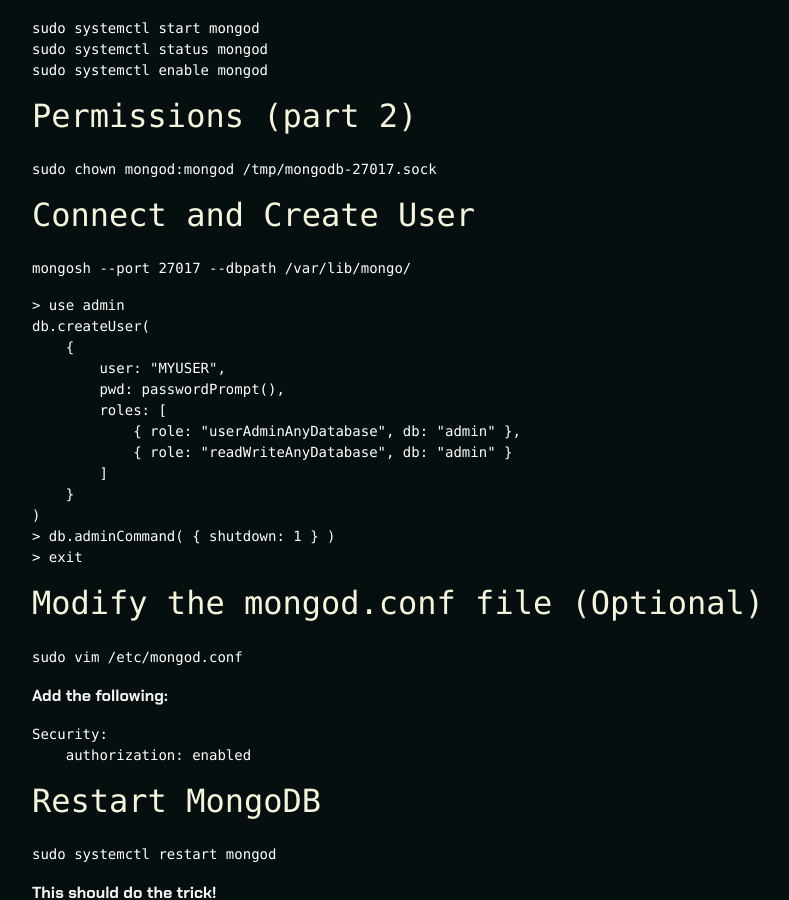
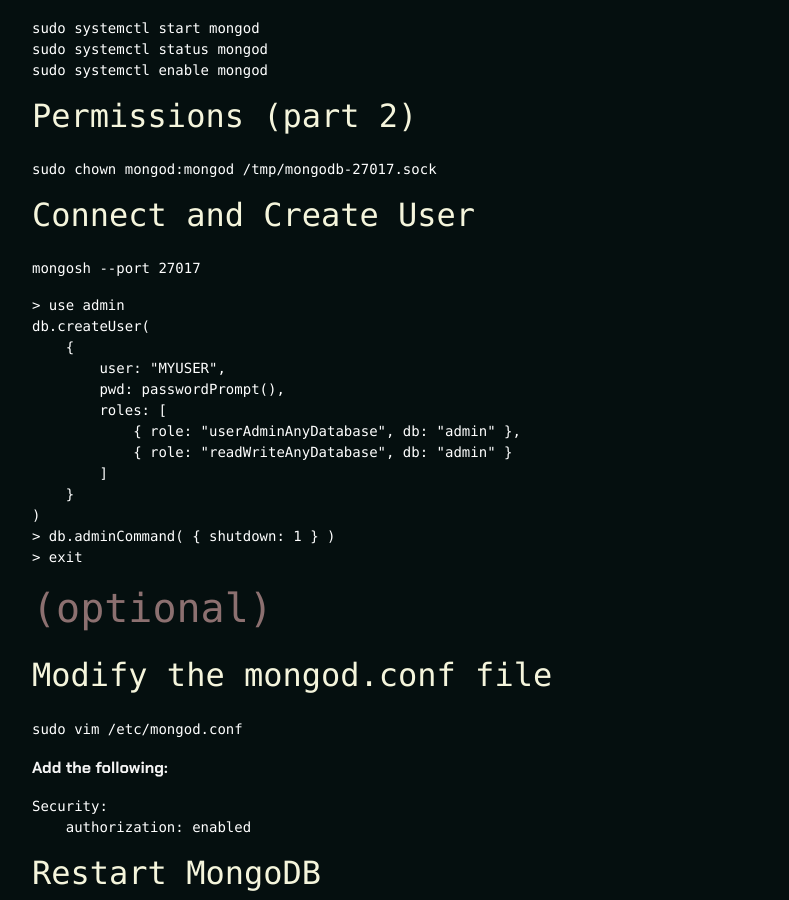
Before and after one commit to Markojudas/chronicles, a Jekyll site: the page built from _posts/2022-07-05-MongoDB-Fedora.md, in a window 1280 px wide and 900 px high, scrolled down 836 px. Shown: the whole window, without its empty margins (68-857 px from the left). Built offline with Jekyll 4.4.1, drawn with Linux system fonts in a browser that asks for light colours; nearby versions of some CDN libraries.

Commit message:
new post

```diff
--- a/_posts/2022-07-05-MongoDB-Fedora.md
+++ b/_posts/2022-07-05-MongoDB-Fedora.md
@@ -33,7 +33,7 @@
 <pre><code>sudo chown mongod:mongod /tmp/mongodb-27017.sock</code></pre>
 
 <pre><h2>Connect and Create User</h2></pre>
-<pre><code>mongosh --port 27017 --dbpath /var/lib/mongo/</code></pre>
+<pre><code>mongosh --port 27017</code></pre>
 <pre><code>> use admin
 db.createUser(
     {
@@ -47,8 +47,8 @@
 )
 > db.adminCommand( { shutdown: 1 } )
 > exit</code></pre>
-
-<pre><h2>Modify the mongod.conf file (Optional)</h2></pre>
+<pre><h1>(optional)</h1></pre>
+<pre><h2>Modify the mongod.conf file</h2></pre>
 <pre><code>sudo vim /etc/mongod.conf</code></pre>
 
 Add the following:
```
Also changed, not shown: _posts/2022-07-08-Docker.md (added, +32 -0 lines).
